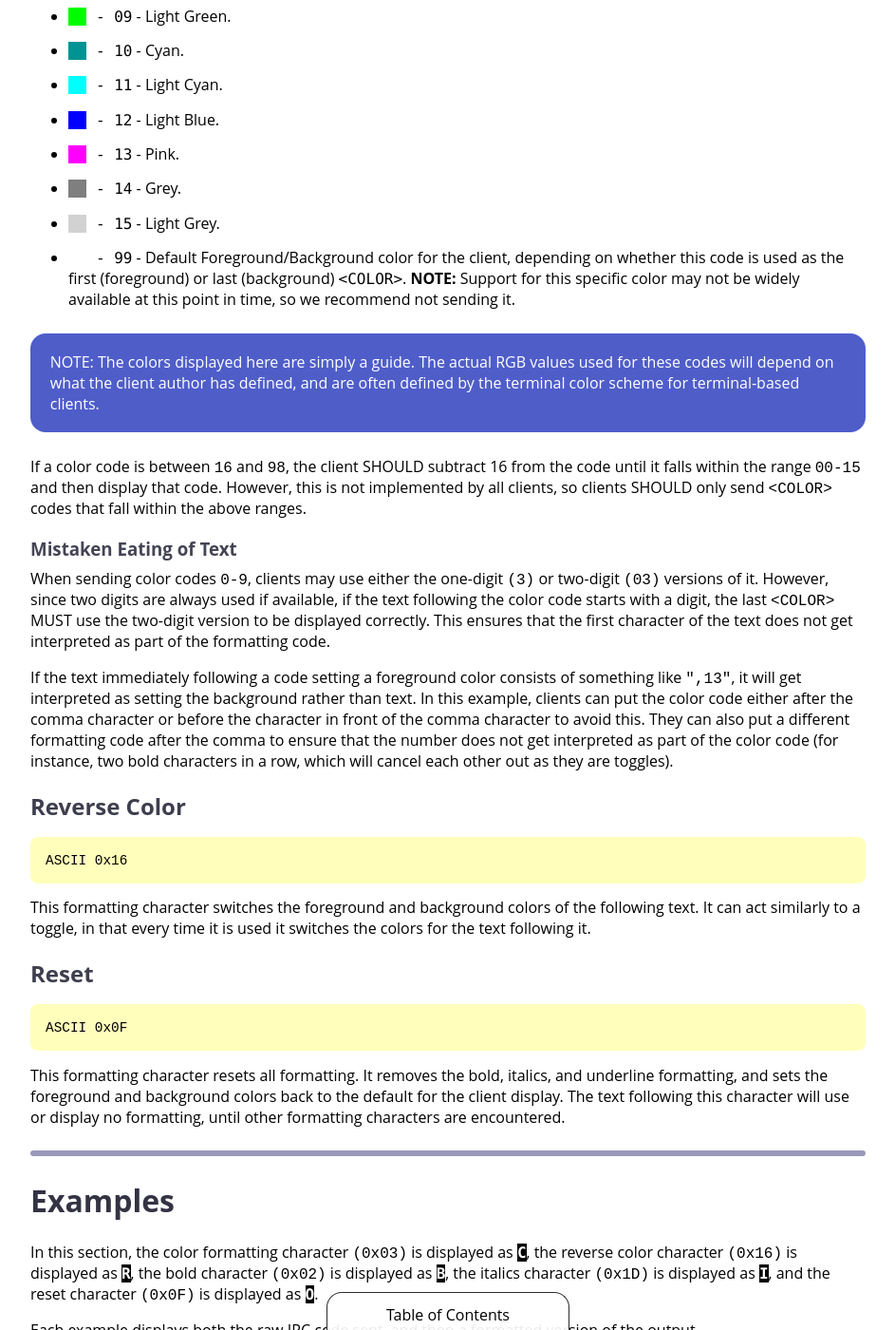
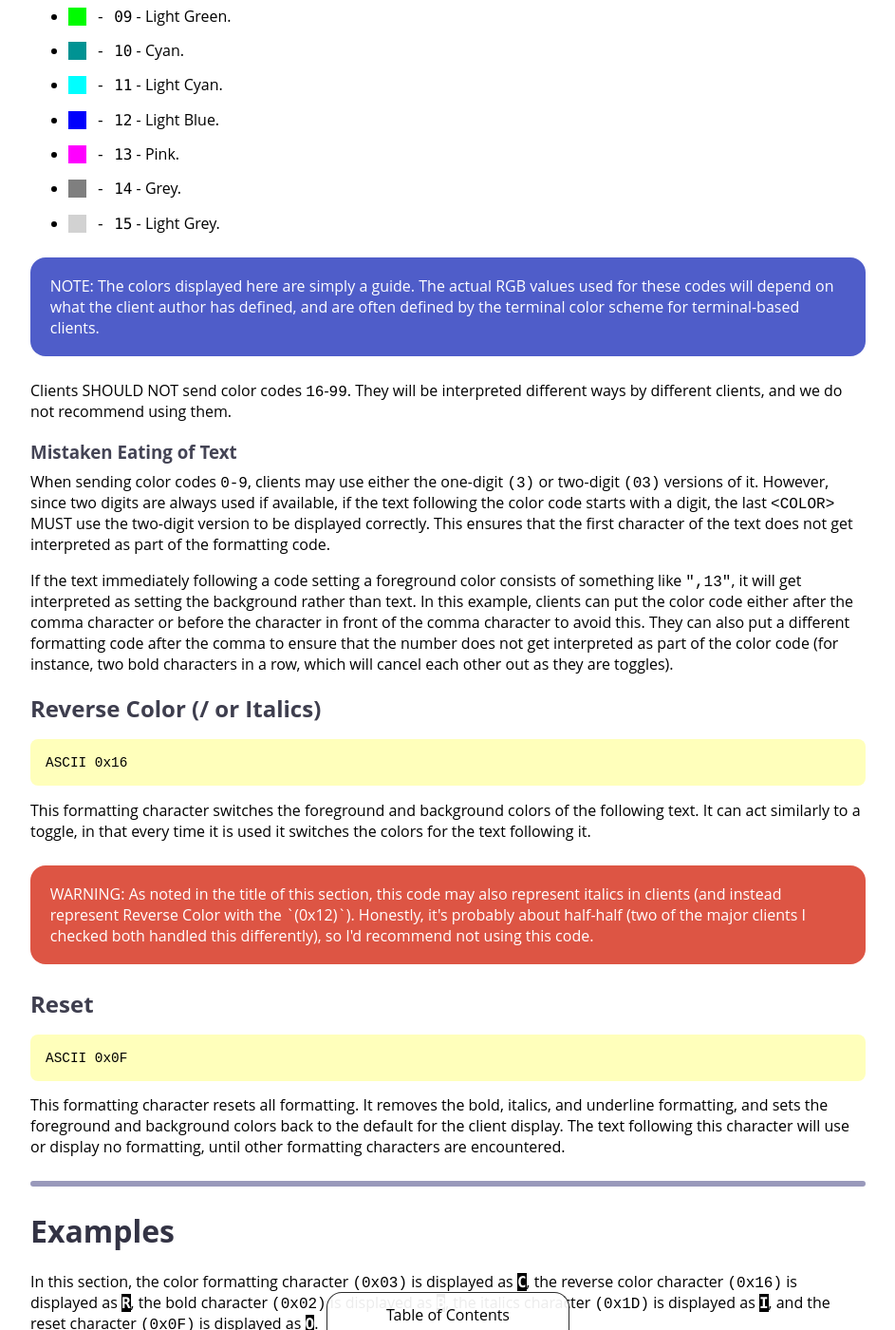
Before and after one commit to ircdocs/modern-irc, a Jekyll site: the page built from formatting.md, in a window 1280 px wide and 1400 px high, scrolled down 4138 px. Shown: the whole window at 95% size, without its empty margins (168-1111 px from the left). Built offline with Jekyll 4.4.1, drawn with Linux system fonts in a browser that asks for light colours; some web fonts are replaced.

Commit message:
formatting: Note more conflicting IRC details. I love IRC. Thanks again to @jwheare for noticing this

```diff
--- a/formatting.md
+++ b/formatting.md
@@ -172,13 +172,12 @@ The following colors are defined for use with this formatting character:
 * <tt><span class="ircb-13">&nbsp;&nbsp;</span> - 13</tt> - Pink.
 * <tt><span class="ircb-14">&nbsp;&nbsp;</span> - 14</tt> - Grey.
 * <tt><span class="ircb-15">&nbsp;&nbsp;</span> - 15</tt> - Light Grey.
-* <tt><span class="ircb-99">&nbsp;&nbsp;</span> - 99</tt> - Default Foreground/Background color for the client, depending on whether this code is used as the first (foreground) or last (background) <tt>&lt;COLOR&gt;</tt>. <strong>NOTE:</strong> Support for this specific color may not be widely available at this point in time, so we recommend not sending it.
 
 <div class="note">
     NOTE: The colors displayed here are simply a guide. The actual RGB values used for these codes will depend on what the client author has defined, and are often defined by the terminal color scheme for terminal-based clients.
 </div>
 
-If a color code is between `16` and `98`, the client SHOULD subtract 16 from the code until it falls within the range `00-15` and then display that code. However, this is not implemented by all clients, so clients SHOULD only send `<COLOR>` codes that fall within the above ranges.
+Clients SHOULD NOT send color codes `16`-`99`. They will be interpreted different ways by different clients, and we do not recommend using them.
 
 ### Mistaken Eating of Text
 
@@ -187,11 +186,15 @@ When sending color codes `0-9`, clients may use either the one-digit `(3)` or tw
 If the text immediately following a code setting a foreground color consists of something like `",13"`, it will get interpreted as setting the background rather than text. In this example, clients can put the color code either after the comma character or before the character in front of the comma character to avoid this. They can also put a different formatting code after the comma to ensure that the number does not get interpreted as part of the color code (for instance, two bold characters in a row, which will cancel each other out as they are toggles).
 
 
-## Reverse Color
+## Reverse Color (/ or Italics)
 
     ASCII 0x16
 
 This formatting character switches the foreground and background colors of the following text. It can act similarly to a toggle, in that every time it is used it switches the colors for the text following it.
+
+<div class="warning">
+    WARNING: As noted in the title of this section, this code may also represent italics in clients (and instead represent Reverse Color with the `(0x12)`). Honestly, it's probably about half-half (two of the major clients I checked both handled this differently), so I'd recommend not using this code.
+</div>
 
 
 ## Reset
@@ -212,5 +215,5 @@ Each example displays both the raw IRC code sent, and then a formatted version o
 
 * <div><tt>Code: &nbsp; I love <span class="reverse">C</span>3IRC! <span class="reverse">C</span>It is the <span class="reverse">C</span>7best protocol ever!</tt><br/><tt>Output: I love <span class="ircf-3">IRC! </span>It is the <span class="ircf-7">best protocol ever!</span></tt></div>
 * <div><tt>Code: &nbsp; This is a <span class="reverse">I</span><span class="reverse">C</span>13,9cool <span class="reverse">C</span>message</tt><br/><tt>Output: This is a <span class="irci"><span class="ircf-13 ircb-9">cool </span>message</span></tt></div>
-* <div><tt>Code: &nbsp; IRC <span class="reverse">B</span>is <span class="reverse">C</span>4,12so <span class="reverse">R</span>great<span class="reverse">O</span>!</tt><br/><tt>Output: IRC <span class="ircb">is <span class="ircf-4 ircb-12">so </span><span class="ircf-12 ircb-4">great</span></span>!</tt></div>
+* <div><tt>Code: &nbsp; IRC <span class="reverse">B</span>is <span class="reverse">C</span>4,12so <span class="reverse">C</span>great<span class="reverse">O</span>!</tt><br/><tt>Output: IRC <span class="ircb">is <span class="ircf-4 ircb-12">so </span>great</span>!</tt></div>
 * <div><tt>Code: &nbsp; Rules: Don't spam 5<span class="reverse">C</span>13,8,6<span class="reverse">C</span>,7,8, and especially not <span class="reverse">B</span>9<span class="reverse">B</span><span class="reverse">I</span>!</tt><br/><tt>Output: Don't spam 5<span class="ircf-13 ircb-8">,6</span>,7,8, and especially not <span class="ircb">9</span><span class="irci">!</span></tt></div>
```
